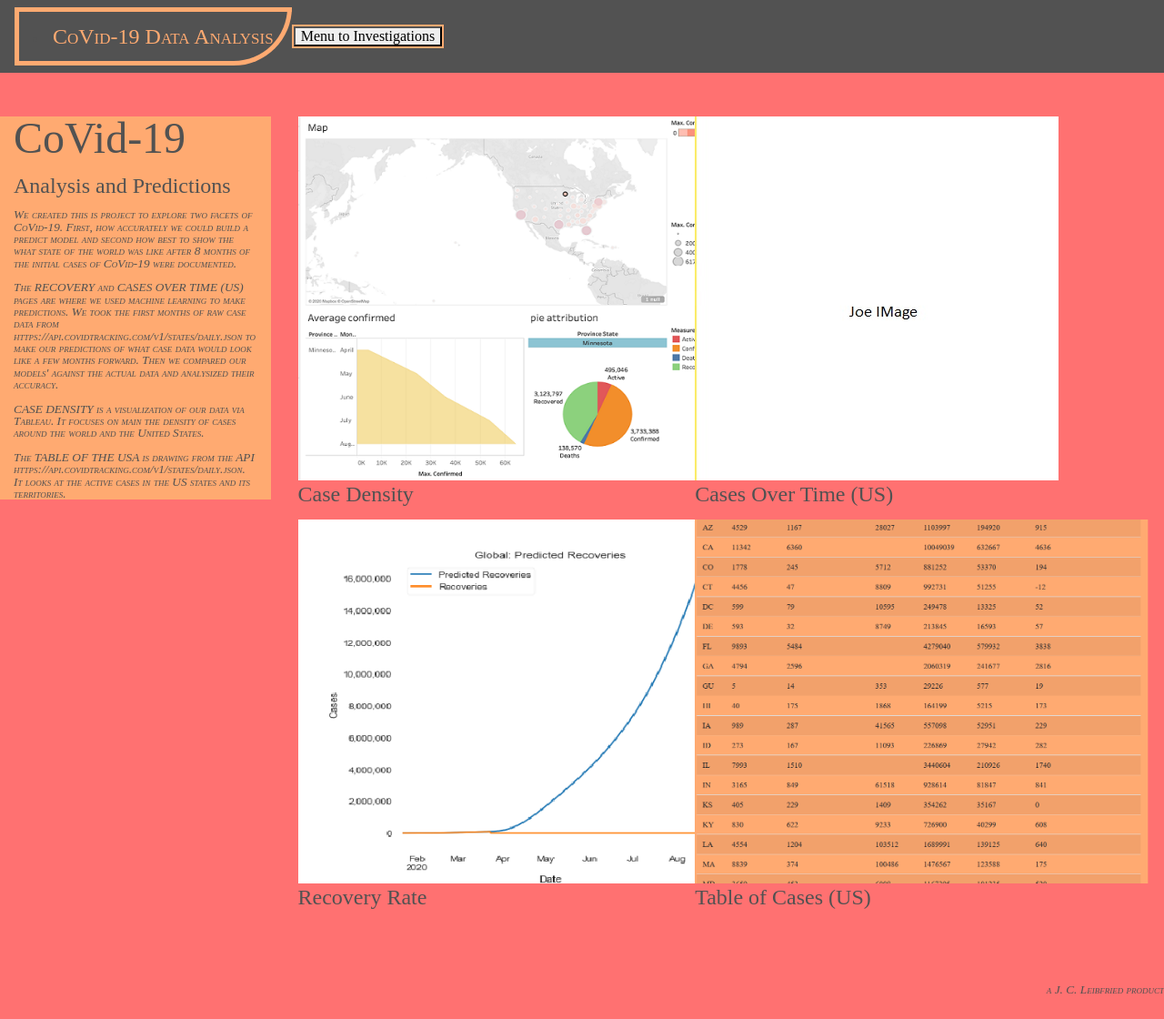
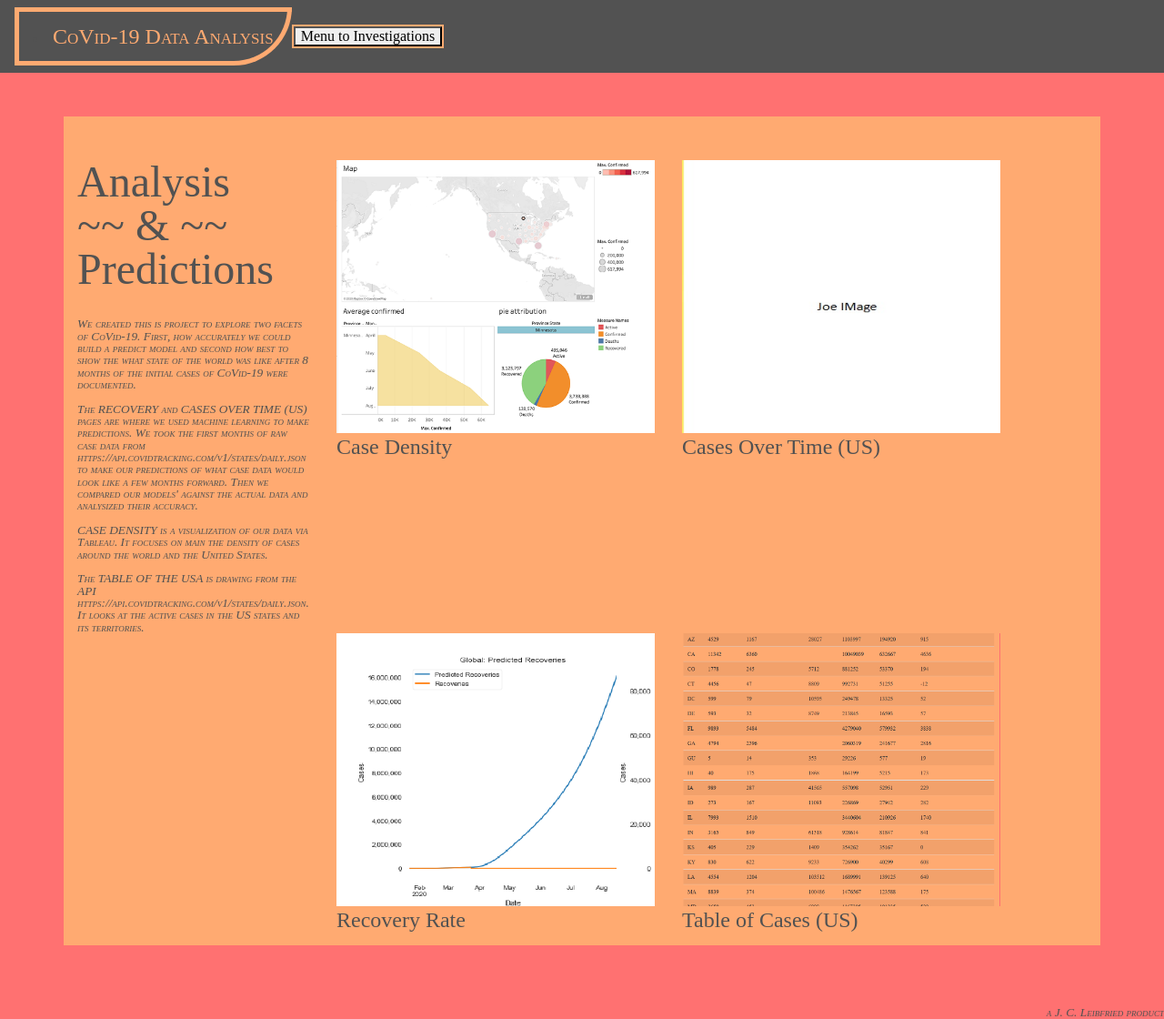
Before and after one commit to jleibfried/CoVid-19_Project-3, a plain HTML site: page index.html in a window 1280 px wide. Shown: the whole page at 91% size. Before the commit the page ends 1095 px from the top, so only its background shows below. Drawn offline with nearby package versions, Linux system fonts and the light colour scheme.

Commit message:
update homepage

```diff
--- a/index.html
+++ b/index.html
@@ -1,10 +1,12 @@
 <!DOCTYPE html>
 <html lang="en">
+
 <head>
   <meta charset="UTF-8">
   <meta name="viewport" content="width=device-width, initial-scale=1.0">
   <title>CoVid-19 Data Analysis</title>
-    <link rel="stylesheet" href="https://stackpath.bootstrapcdn.com/bootstrap/4.3.1/css/bootstrap.min.css" integrity="sha384-ggOyR0iXCbMQv3Xipma34MD+dH/1fQ784/j6cY/iJTQUOhcWr7x9JvoRxT2MZw1T" crossorigin="anonymous">
+  <link rel="stylesheet" href="https://stackpath.bootstrapcdn.com/bootstrap/4.3.1/css/bootstrap.min.css"
+    integrity="sha384-ggOyR0iXCbMQv3Xipma34MD+dH/1fQ784/j6cY/iJTQUOhcWr7x9JvoRxT2MZw1T" crossorigin="anonymous">
   <link rel="stylesheet" href="reset.css">
   <link rel="stylesheet" href="styles.css">
 </head>
@@ -40,42 +42,51 @@
   </nav>
 
 
-
-
+  <br>
+  <br>
+  <br>
+  <div class="container">
   <div class="row">
     <div class="col-md-3">
       <br>
       <br>
       <br>
 
-        <div class="container">
-        <h2>CoVid-19</h2>
+
+        <h2>Analysis <br>~~ & ~~<br> Predictions</h2>
         <br>
         <h3>
-            Analysis and Predictions
+
         </h3>
 
         <h4>
 
           <br>
-            We created this is project to explore two facets of CoVid-19.  First, how accurately we could build a predict model and second how best to show the what state of the world was like after 8 months of the initial cases of CoVid-19 were documented.
+          We created this is project to explore two facets of CoVid-19. First, how accurately we could build a predict
+          model and second how best to show the what state of the world was like after 8 months of the initial cases of
+          CoVid-19 were documented.
           <br>
           <br>
-            The RECOVERY and CASES OVER TIME (US) pages are where we used machine learning to make predictions.  We took the first months of raw case data from https://api.covidtracking.com/v1/states/daily.json to make our predictions of what case data would look like a few months forward.  Then we compared our models' against the actual data and analysized their accuracy.
+          The RECOVERY and CASES OVER TIME (US) pages are where we used machine learning to make predictions. We took
+          the first months of raw case data from https://api.covidtracking.com/v1/states/daily.json to make our
+          predictions of what case data would look like a few months forward. Then we compared our models' against the
+          actual data and analysized their accuracy.
           <br>
           <br>
-            CASE DENSITY is a visualization of our data via Tableau.  It focuses on main the density of cases around the world and the United States.
+          CASE DENSITY is a visualization of our data via Tableau. It focuses on main the density of cases around the
+          world and the United States.
           <br>
           <br>
-            The TABLE OF THE USA is drawing from the API https://api.covidtracking.com/v1/states/daily.json.  It looks at the active cases in the US states and its territories.
+          The TABLE OF THE USA is drawing from the API https://api.covidtracking.com/v1/states/daily.json. It looks at
+          the active cases in the US states and its territories.
         </h4>
 
-        </div>
+
     </div>
 
 
 
-      <div class="col-md-4"><a href="caseDensity.html" width="500" height="400">
+    <div class="col-md-4"><a href="caseDensity.html" width="300" height="200">
         <br>
         <br>
         <br>
@@ -83,7 +94,7 @@
           Double click image so it opens in Windows Photos
           Use the three dot dropdown in the upper right to resize to Small
            -->
-          <img src="./Resources/assets/images/caseDensity/caseDensity.png"  width="500" height="400">
+        <img src="./Resources/assets/images/caseDensity/caseDensity.png" width="350" height="300">
         <h3>Case Density</h3>
         <br>
       </a></div>
@@ -92,7 +103,7 @@
         <br>
         <br>
         <br>
-          <img src="./Resources/assets/images/caseVsDeath.jpg">
+        <img src="./Resources/assets/images/caseVsDeath.jpg" width="350" height="300">
         <h3>Cases Over Time (US)</h3>
       </a></div>
 
@@ -105,15 +116,16 @@
 
     <div class="col-md-4"><a href="recovery.html">
 
-            <img src="./Resources/assets/images/recovery/recoveryThumbnail.png"  width="500" height="400">
+        <img src="./Resources/assets/images/recovery/recoveryThumbnail.png" width="350" height="300">
         <h3>Recovery Rate</h3>
         <br>
       </a></div>
 
     <div class="col-md-4"><a href="table.html">
-          <img src="./Resources/assets/images/table/tableThumbnail.png"  width="500" height="400">
+        <img src="./Resources/assets/images/table/tableThumbnail.png" width="350" height="300">
         <h3>Table of Cases (US)</h3>
       </a></div>
+  </div>
 </div>
 
 
@@ -141,7 +153,7 @@
   }
 
   // Close the dropdown if the user clicks outside of it
-  window.onclick = function(event) {
+  window.onclick = function (event) {
     if (!event.target.matches('.dropbtn')) {
       var dropdowns = document.getElementsByClassName("dropdown-content");
       var i;
```
Lines whose indentation alone changed are shown as unchanged.
